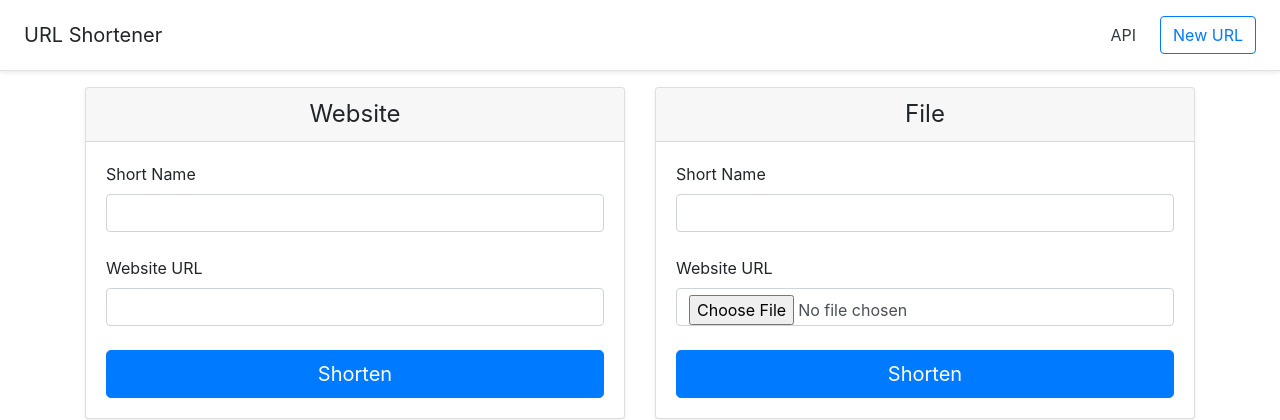
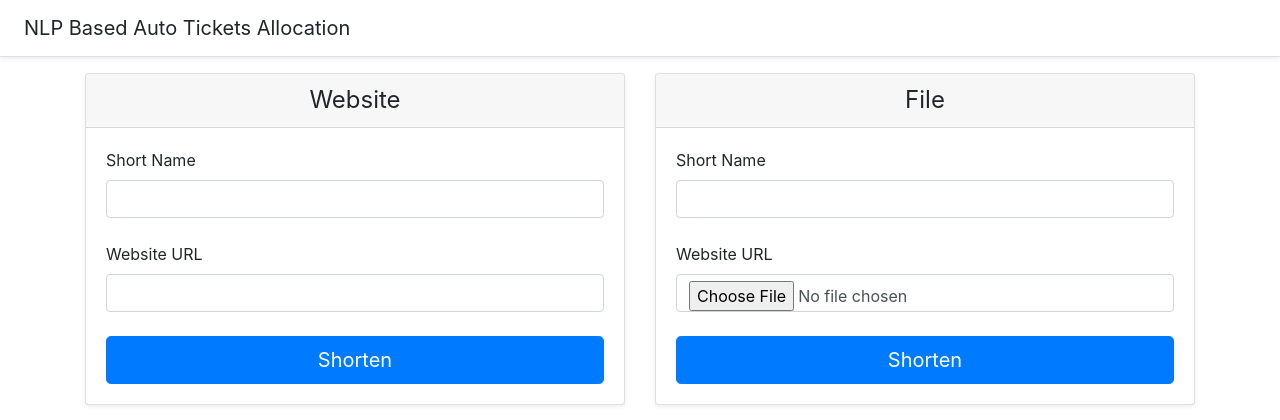
Before and after one commit to jagmeetmalhotra/CPWeb, a Flask app: page / in a window 1280 px wide. Shown: the top 420 px of the page. Run offline with Flask 2, Linux system fonts and the light colour scheme; some libraries are stand-ins or nearby versions.

Commit message:
Heading Correction

```diff
--- a/templates/base.html
+++ b/templates/base.html
@@ -15,11 +15,7 @@
 <body>
 
   <div class="d-flex flex-column flex-md-row align-items-center p-3 px-md-4 mb-3 bg-white border-bottom shadow-sm">
-    <h5 class="my-0 mr-md-auto font-weight-normal">URL Shortener</h5>
-    <nav class="my-2 my-md-0 mr-md-3">
-      <a class="p-2 text-dark" href="{{ url_for('session_api') }}">API</a>
-    </nav>
-    <a class="btn btn-outline-primary" href="{{ url_for('home') }}">New URL</a>
+    <h5 class="my-0 mr-md-auto font-weight-normal">NLP Based Auto Tickets Allocation</h5>
   </div>
 
 
```
